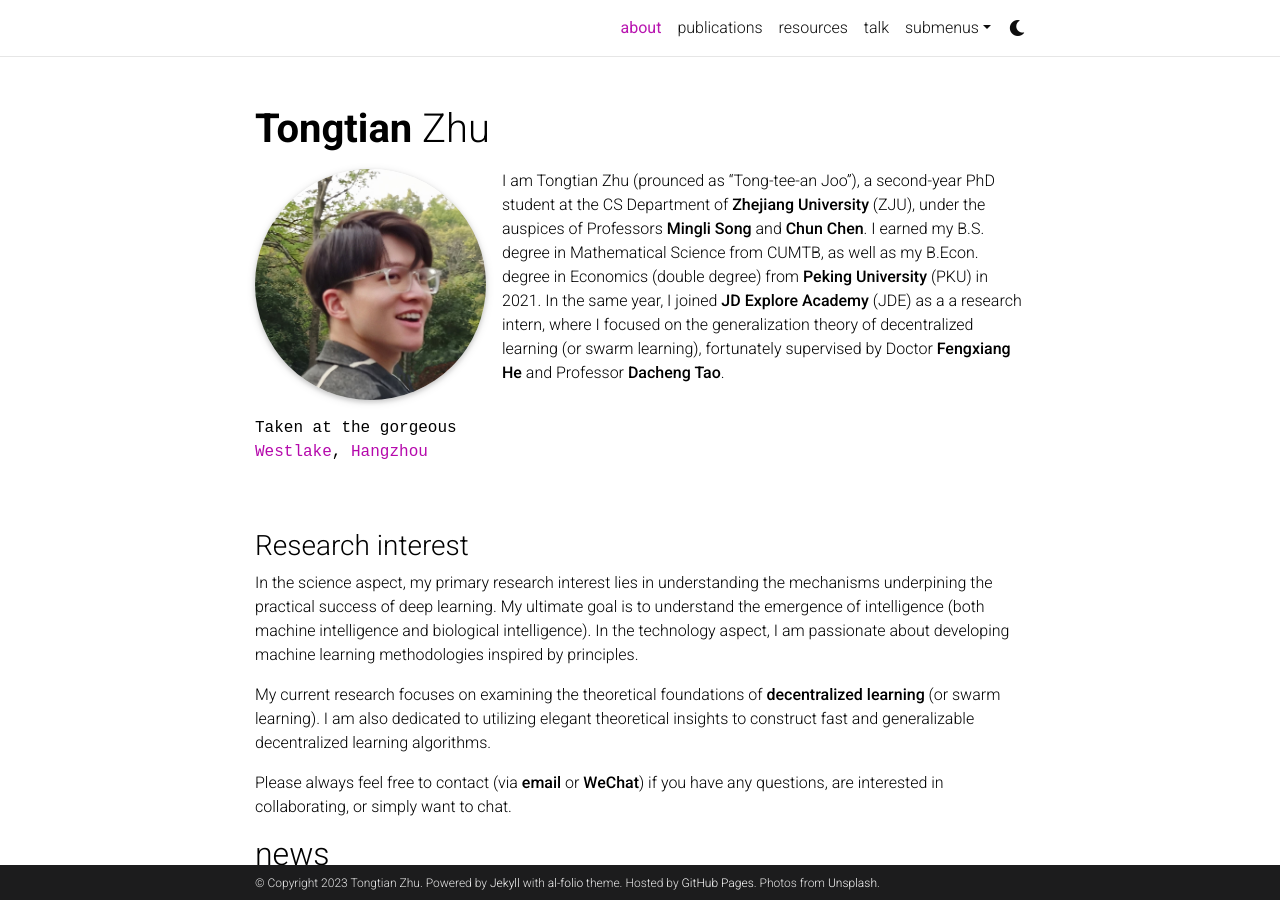
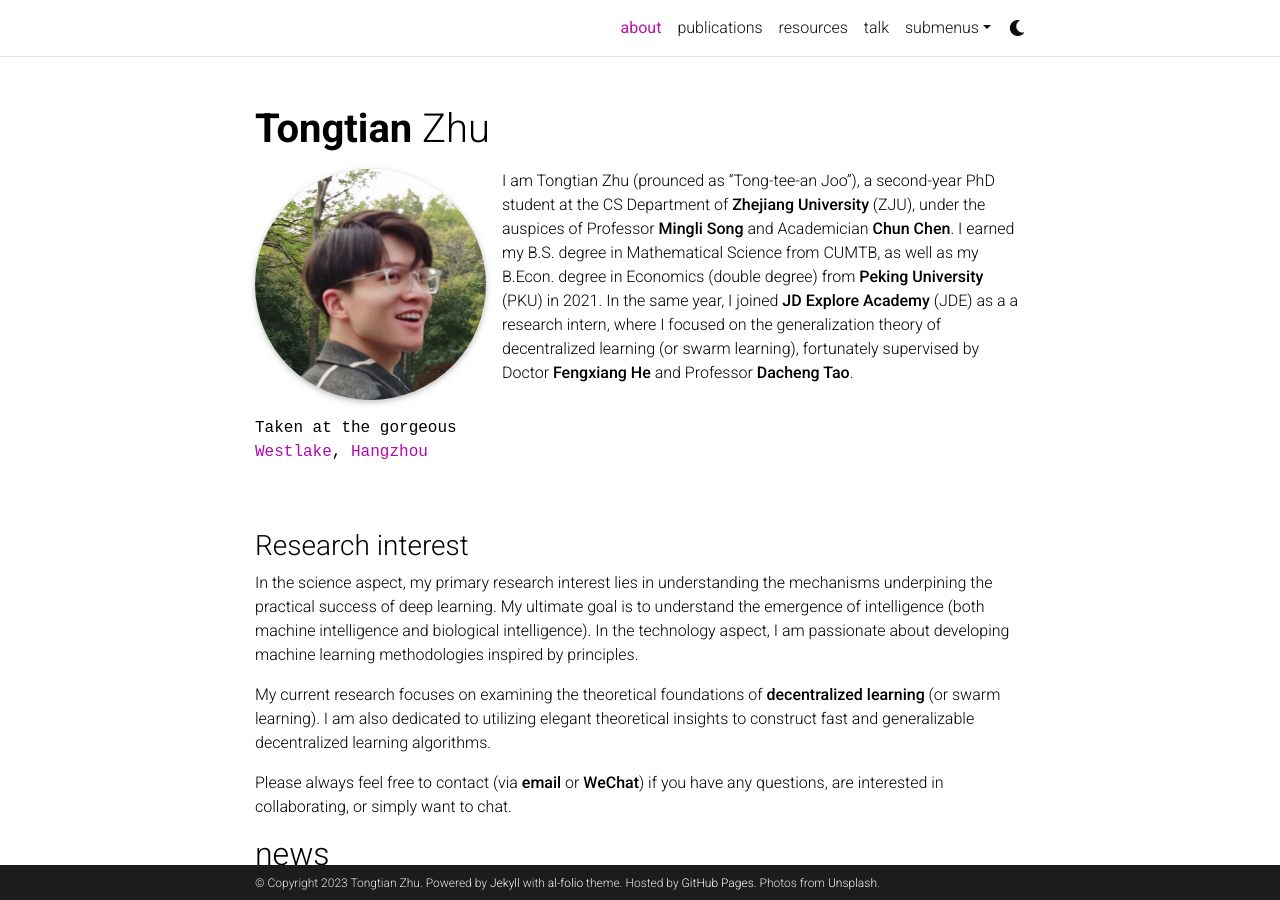
Before and after one commit to Raiden-Zhu/Raiden-Zhu.github.io, a Jekyll site: the page built from _pages/about.md, in a window 1280 px wide and 900 px high. Built offline with Jekyll 4.4.1, drawn with Linux system fonts in a browser that asks for light colours; full-size pictures stand in for the smaller copies a plugin makes; emoji names are drawn with the system emoji font; comment, search, counter and statistics services are not loaded; a style sheet for code colours, icons or effects is not loaded.

Commit message:
Update about.md

```diff
--- a/_pages/about.md
+++ b/_pages/about.md
@@ -17,7 +17,7 @@
 social: true  # includes social icons at the bottom of the page
 ---
 
-I am Tongtian Zhu (prounced as "Tong-tee-an Joo"), a second-year PhD student at the CS Department of [**Zhejiang University**](https://www.zju.edu.cn/english/) (ZJU), under the auspices of Professors [**Mingli Song**](https://person.zju.edu.cn/en/msong) and [**Chun Chen**](https://person.zju.edu.cn/en/0082004). I earned my B.S. degree in Mathematical Science from CUMTB, as well as my B.Econ. degree in Economics (double degree) from [**Peking University**](https://english.pku.edu.cn/) (PKU) in 2021. In the same year, I joined [**JD Explore Academy**](https://corporate.jd.com/) (JDE) as a a research intern, where I focused on the generalization theory of decentralized learning (or swarm learning), fortunately supervised by Doctor [**Fengxiang He**](https://fengxianghe.github.io/) and Professor [**Dacheng Tao**](https://www.sydney.edu.au/engineering/about/our-people/academic-staff/dacheng-tao.html).
+I am Tongtian Zhu (prounced as "Tong-tee-an Joo"), a second-year PhD student at the CS Department of [**Zhejiang University**](https://www.zju.edu.cn/english/) (ZJU), under the auspices of Professor [**Mingli Song**](https://person.zju.edu.cn/en/msong) and Academician [**Chun Chen**](https://person.zju.edu.cn/en/0082004). I earned my B.S. degree in Mathematical Science from CUMTB, as well as my B.Econ. degree in Economics (double degree) from [**Peking University**](https://english.pku.edu.cn/) (PKU) in 2021. In the same year, I joined [**JD Explore Academy**](https://corporate.jd.com/) (JDE) as a a research intern, where I focused on the generalization theory of decentralized learning (or swarm learning), fortunately supervised by Doctor [**Fengxiang He**](https://fengxianghe.github.io/) and Professor [**Dacheng Tao**](https://www.sydney.edu.au/engineering/about/our-people/academic-staff/dacheng-tao.html).
 
 <br/><br/>
 
```
